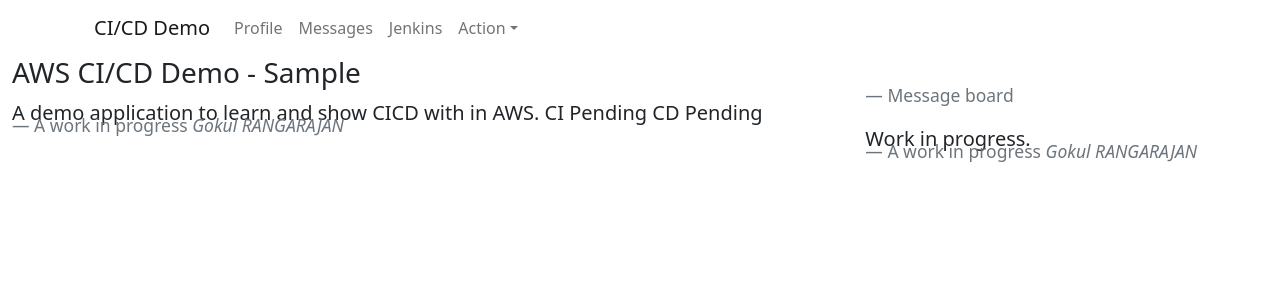
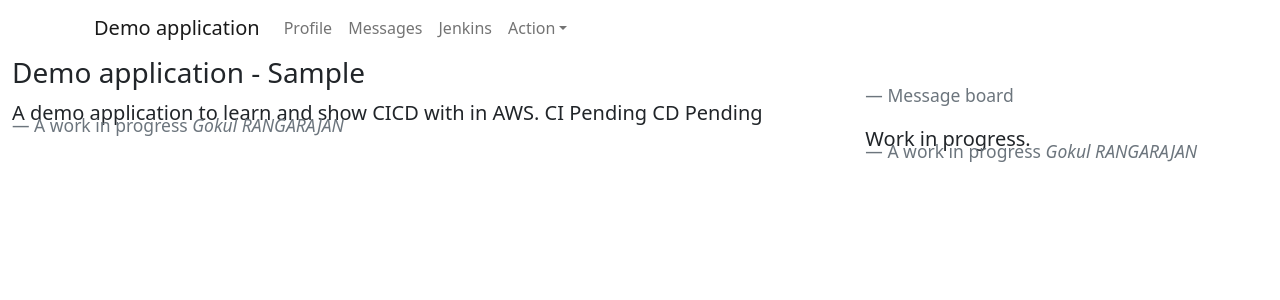
Before and after one commit to gokulraja2787/aws-cicd-demo, a React (Create React App) app: page / in a window 1280 px wide. Shown: the top 300 px of the page. Built offline with nearby package versions, Linux system fonts and the light colour scheme.

Commit message:
CI Test demo

```diff
--- a/src/App.js
+++ b/src/App.js
@@ -31,7 +31,7 @@
       <Col xs={12}>
         <Navbar>
           <Container>
-            <Navbar.Brand href="#home">CI/CD Demo</Navbar.Brand>
+            <Navbar.Brand href="#home">Demo application</Navbar.Brand>
             <Navbar.Toggle aria-controls="basic-navbar-nav" />
             <Navbar.Collapse id="basic-navbar-nav">
               <Nav className="me-auto">
@@ -50,7 +50,7 @@
           </Container>
         </Navbar>
         <h3>
-          AWS CI/CD Demo - Sample
+          Demo application - Sample
         </h3>
         <Row>
           <Col xs={8}>
```
Also changed, not shown: 1 other file (tests, documents, lock files or other folders).
